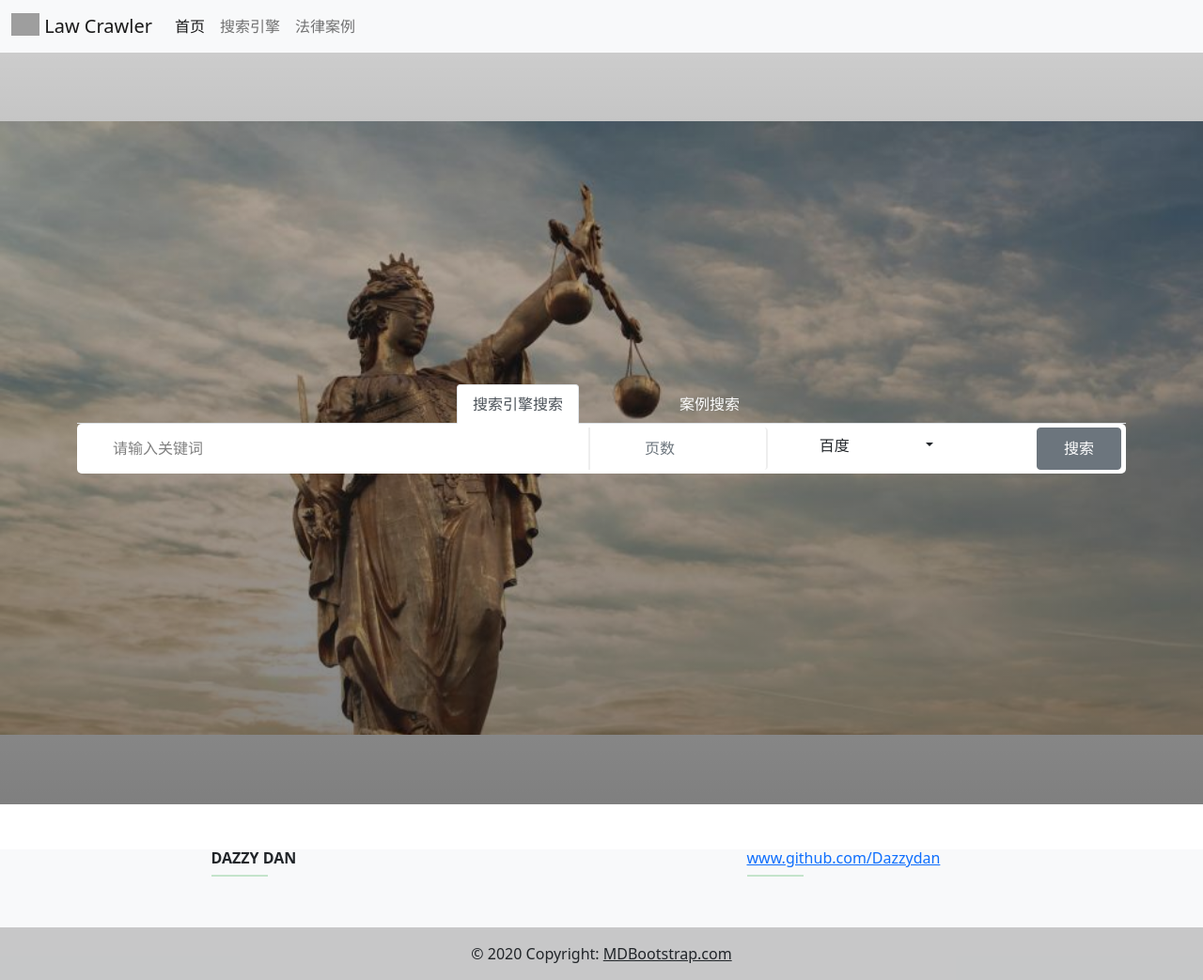
After one commit to DazzyDan/Law-crawler, a Flask app: template templates/homepage.html in a window 1280 px wide. The commit adds this page. Shown: the whole page at 94% size. Run offline with Flask 2, Linux system fonts and the light colour scheme; the template is opened without the code that fills it, so the values that code supplies are empty; some libraries are stand-ins or nearby versions; grey boxes are pictures that could not be loaded.

Commit message:
Beautify webpage

```diff
--- a/app.py
+++ b/app.py
@@ -12,7 +12,7 @@ app = Flask(__name__, template_folder="templates")
 
 @app.route("/")
 def index():
-    return "Hello World"
+    return render_template("homepage.html")
 
 
 @app.route("/search-web", methods=["GET", "POST"])
@@ -24,10 +24,11 @@ def search_wd():
     if request.method == "POST":
         search_wd = request.form["search_wd_input"]
         search_page = request.form["search_page"]
-        search_method = request.form.getlist("search_method")
+        search_method = request.form.getlist("case_chose")
         error = None
         print(search_wd)
         print(search_page)
+        print(search_method)
         if not search_wd:
             error = "search_wd is required."
         elif not search_page:
@@ -37,19 +38,21 @@ def search_wd():
 
         if error is None:
             for i in search_method:
-                if i == "baidu":
+                print(i)
+                if i == "百度":
                     baidu = Scrape_Baidu(search_wd, search_page)
                     baidu_dict = baidu.search()
                     time.sleep(1)
-                elif i == "sogou":
+                elif i == "搜狗":
                     sogou = Scrape_Sogou(search_wd, search_page)
                     sogou_dict = sogou.search()
                     time.sleep(1)
-                elif i == "wechat":
+                elif i == "微信":
                     wechat = Scrape_Wechat(search_wd, search_page)
                     wechat_dict = wechat.search()
             dict_concat = {**baidu_dict, **sogou_dict, **wechat_dict}
     return render_template("search_web.html", results=dict_concat)
+
 
 @app.route("/search-case", methods=["GET", "POST"])
 def search_case():
@@ -72,21 +75,23 @@ def search_case():
             error = "case type is required"
 
         if error is None:
-            #bashou
+            # bashou
             # for type in case_type:
-                # bashou = Crawl_Bashou(search_wd, search_page, type)
-                # bashou_list = bashou.search()
-                # time.sleep(3)
-            with codecs.open('wusong_new_case.json', 'r', 'utf-8') as data_file:
-                 wusong_list = json.load(data_file)
-            with codecs.open('bashou_new_case.json', 'r', 'utf-8') as data_file:
-                 bashou_list = json.load(data_file)
+            # bashou = Crawl_Bashou(search_wd, search_page, type)
+            # bashou_list = bashou.search()
+            # time.sleep(3)
+            with codecs.open("wusong_new_case.json", "r", "utf-8") as data_file:
+                wusong_list = json.load(data_file)
+            with codecs.open("bashou_new_case.json", "r", "utf-8") as data_file:
+                bashou_list = json.load(data_file)
 
             list_concat = bashou_list + wusong_list
-            #wusong
+            # wusong
             # wusong = Crawl_Wusong(search_wd, search_page)
             # wusong_list = bashou.search()
             # dict_concat = {**bashou_list, **wusong_list}
     return render_template("search_case.html", results=list_concat)
+
+
 if __name__ == "__main__":
     app.run(debug=True, host="0.0.0.0")
--- /dev/null
+++ b/templates/homepage.html
@@ -0,0 +1,301 @@
+<!doctype html>
+<html lang="zh">
+  <head>
+    <!-- Required meta tags -->
+    <meta charset="utf-8">
+    <meta name="viewport" content="width=device-width, initial-scale=1">
+
+    <!-- Bootstrap CSS -->
+    <link href="https://cdn.jsdelivr.net/npm/bootstrap@5.1.3/dist/css/bootstrap.min.css" rel="stylesheet" integrity="sha384-1BmE4kWBq78iYhFldvKuhfTAU6auU8tT94WrHftjDbrCEXSU1oBoqyl2QvZ6jIW3" crossorigin="anonymous">
+    <link rel="stylesheet" href="https://cdn.jsdelivr.net/npm/bootstrap-select@1.14.0-beta3/dist/css/bootstrap-select.min.css">
+    <style>
+        .search-bar {
+            background-image: linear-gradient( rgba(0,0,0,0.2), rgba(0, 0, 0, 0.5) ),url('/static/background.jpeg');
+            background-repeat: no-repeat;
+            background-position: center;
+            -webkit-background-size: 100%;
+            background-size: 100%;
+            height: 100vh;
+            display: flex;
+            justify-content: center;
+            align-items: center
+        }
+
+
+
+        .search {
+            background-color: #fff;
+            padding: 4px;
+            border-radius: 5px
+        }
+
+        .search-1 {
+            position: relative;
+            width: 100%
+        }
+
+        .search-1 input {
+            height: 45px;
+            border: none;
+            width: 100%;
+            padding-left: 34px;
+            padding-right: 10px;
+            border-right: 2px solid #eee
+        }
+
+        .search-1 input:focus {
+            border-color: none;
+            box-shadow: none;
+            outline: none
+        }
+
+        .search-1 i {
+            position: absolute;
+            top: 12px;
+            left: 5px;
+            font-size: 24px;
+            color: #eee
+        }
+
+        ::placeholder {
+            color: grey;
+            opacity: 1
+        }
+
+        .search-2 {
+            position: relative;
+            width: 100%
+        }
+
+        .search-select {
+            height: 45px;
+            border: none;
+            width: 100%;
+            padding-left: 18px;
+            padding-right: 100px
+        }
+
+        .search-select:focus {
+            border-color: none;
+            box-shadow: none;
+            outline: none
+        }
+
+
+        .search-btn {
+            position: absolute;
+            right: 1px;
+            top: 0px;
+
+            height: 45px;
+
+            width: 90px;
+            border-radius: 4px
+        }
+        .nav-tabs > li.active > button {
+            color: #3c5a78;
+            font-size: 16px;
+            margin-left:50px;
+            margin-right:40px;
+          }
+
+          .nav-tabs > li > button {
+            color: #fff;
+            margin-left:50px;
+            margin-right:40px;
+          }
+
+
+        @media (max-width:800px) {
+            .search-1 input {
+                border-right: none;
+                border-bottom: 1px solid #eee
+            }
+
+            .search-2 select {
+                padding-left: 34px
+            }
+
+            .search-2 button {
+                height: 37px;
+                top: 5px
+            }
+        }
+    </style>
+    <title>法律爬虫</title>
+    <link rel="icon" href="https://img.icons8.com/material-rounded/24/null/scales.png" type="image/icon type">
+    <link href="https://unpkg.com/gridjs/dist/theme/mermaid.min.css" rel="stylesheet" />
+    <link rel="stylesheet" href="https://cdn.jsdelivr.net/npm/@fortawesome/fontawesome-free@6.1.1/css/all.css">
+    <script src="https://ajax.googleapis.com/ajax/libs/jquery/3.6.1/jquery.min.js"></script>
+    <script src="https://cdn.jsdelivr.net/npm/@popperjs/core@2.11.6/dist/umd/popper.min.js" integrity="sha384-oBqDVmMz9ATKxIep9tiCxS/Z9fNfEXiDAYTujMAeBAsjFuCZSmKbSSUnQlmh/jp3" crossorigin="anonymous"></script>
+    <script src="https://cdn.jsdelivr.net/npm/bootstrap@5.1.3/dist/js/bootstrap.min.js" integrity="sha384-QJHtvGhmr9XOIpI6YVutG+2QOK9T+ZnN4kzFN1RtK3zEFEIsxhlmWl5/YESvpZ13" crossorigin="anonymous"></script>
+    <script src="https://cdn.jsdelivr.net/npm/bootstrap-select@1.14.0-beta3/dist/js/bootstrap-select.min.js"></script>
+
+
+  </head>
+  <body>
+    <!-- Navbar -->
+    <nav class="navbar navbar-expand-lg navbar-light bg-light">
+        <div class="container-fluid">
+          <a class="navbar-brand" href="/">
+            <img src="https://img.icons8.com/material-rounded/24/null/scales.png" alt="Logo" width="30" height="24" class="d-inline-block align-text-top">
+            Law Crawler
+          </a>
+          <button class="navbar-toggler" type="button" data-bs-toggle="collapse" data-bs-target="#navbarSupportedContent" aria-controls="navbarSupportedContent" aria-expanded="false" aria-label="Toggle navigation">
+            <span class="navbar-toggler-icon"></span>
+          </button>
+          <div class="collapse navbar-collapse" id="navbarSupportedContent">
+            <ul class="navbar-nav me-auto mb-2 mb-lg-0">
+              <li class="nav-item">
+                <a class="nav-link active" aria-current="page" href="/">首页</a>
+              </li>
+              <li class="nav-item">
+                <a class="nav-link" href="/search-web">搜索引擎</a>
+              </li>
+
+              <li class="nav-item">
+                <a class="nav-link" href="/search-case" tabindex="-1">法律案例</a>
+              </li>
+            </ul>
+          </div>
+        </div>
+    </nav>
+    <!-- Navbar -->
+
+    <!-- Search bar -->
+    <div class="search-bar">
+            <div class="container">
+                <!-- Search bar nav-->
+                <ul class="nav nav-tabs justify-content-center" id="myTab" role="tablist">
+                    <li class="nav-item" role="presentation">
+                      <button class="nav-link active" id="web-tab" data-bs-toggle="tab" data-bs-target="#web" type="button" role="tab" aria-controls="web" aria-selected="true">搜索引擎搜索</button>
+                    </li>
+                    <li class="nav-item" role="presentation">
+                      <button class="nav-link" id="case-tab" data-bs-toggle="tab" data-bs-target="#case" type="button" role="tab" aria-controls="case" aria-selected="false">案例搜索</button>
+                    </li>
+                </ul>
+                <!--Search bar nav-->
+                <div class="search">
+
+                    <div class="tab-content" id="myTabContent">
+                        <div class="tab-pane fade show active" id="web" role="tabpanel" aria-labelledby="web-tab">
+                            <form action="/search-web" method="POST">
+                                <div class="row">
+                                    <div class="col-md-6">
+                                        <div class="search-1">
+                                            <i class='bx bx-search-alt'></i>
+                                            <input type="text" placeholder="请输入关键词" name="search_wd_input" required>
+                                        </div>
+                                    </div>
+                                    <div class="col-md-2">
+                                        <div>
+                                            <div class="search-1">
+                                                <input type="number" class="form-control" name="search_page" placeholder="页数" required>
+                                            </div>
+                                        </div>
+                                    </div>
+                                    <div class="col-md-4">
+                                        <div>
+                                            <div class="search-2">
+                                                <select class="selectpicker search-select" name="case_chose" multiple data-width="75%">
+                                                    <option value="百度" selected>百度</option>
+                                                    <option value="搜狗">搜狗</option>
+                                                    <option value="微信">微信</option>
+                                                </select>
+                                                <button type="submit" class="search-btn btn btn-secondary">搜索</button>
+                                            </div>
+                                        </div>
+                                    </div>
+                                </div>
+                            </form>
+                        </div>
+                        <div class="tab-pane fade" id="case" role="tabpanel" aria-labelledby="case-tab">
+                            <form action="/search-case" method="POST">
+                                <div class="row">
+                                    <div class="col-md-6">
+                                        <div class="search-1">
+                                            <i class='bx bx-search-alt'></i>
+                                            <input type="text" placeholder="请输入关键词" name="search_wd_input" required>
+                                        </div>
+                                    </div>
+                                    <div class="col-md-2">
+                                        <div>
+                                            <div class="search-1">
+                                                <input type="number" class="form-control" name="search_page" placeholder="页数" required>
+                                            </div>
+                                        </div>
+                                    </div>
+                                    <div class="col-md-4">
+                                        <div>
+                                            <div class="search-2">
+                                                <select class="selectpicker search-select" name="case_chose" multiple data-width="75%">
+                                                    <option value="权威案例" selected>权威案例</option>
+                                                    <option value="高院案例">高院案例</option>
+                                                    <option value="普通案例">普通案例</option>
+                                                </select>
+                                                <button type="submit" class="search-btn btn btn-secondary">搜索</button>
+                                            </div>
+                                        </div>
+                                    </div>
+                                </div>
+                            </form>
+                        </div>
+                        <div class="tab-pane fade" id="contact" role="tabpanel" aria-labelledby="contact-tab">...</div>
+                    </div>
+
+
+                </div>
+            </div>
+
+    </div>
+
+    <!-- Search bar -->
+
+    <!-- Footer -->
+    <footer class="text-center text-lg-start text-dark bg-light">
+      <!-- Section: Links  -->
+      <section class="">
+        <div class="container text-center text-md-start mt-5">
+          <!-- Grid row -->
+            <div class="row mt-3">
+                <!-- Grid column -->
+                <div class="col-md-3 col-lg-4 col-xl-3 mx-auto mb-4">
+                <!-- Content -->
+                    <h6 class="text-uppercase fw-bold">Dazzy DAN</h6>
+                    <hr
+                    class="mb-4 mt-0 d-inline-block mx-auto"
+                    style="width: 60px; background-color: #2aa33f; height: 2px"
+                    />
+                </div>
+                <!-- Grid column -->
+                <!-- Grid column -->
+                <div class="col-md-3 col-lg-4 col-xl-3 mx-auto mb-4">
+                    <!-- Content -->
+                        <h6 ><a href="https://www.github.com/Dazzydan">www.github.com/Dazzydan</a></h6>
+                        <hr
+                        class="mb-4 mt-0 d-inline-block mx-auto"
+                        style="width: 60px; background-color: #2aa33f; height: 2px"
+                        />
+                    </div>
+                    <!-- Grid column -->
+            </div>
+          <!-- Grid row -->
+        </div>
+      </section>
+      <!-- Section: Links  -->
+
+      <!-- Copyright -->
+      <div
+           class="text-center p-3"
+           style="background-color: rgba(0, 0, 0, 0.2)"
+           >
+        © 2020 Copyright:
+        <a class="text-dark" href="https://mdbootstrap.com/"
+           >MDBootstrap.com</a
+          >
+      </div>
+      <!-- Copyright -->
+    </footer>
+    <!-- Footer -->
+  </body>
+</html>
```
Also changed, not shown: templates/search_case.html (+76 -24 lines), templates/search_web.html (+86 -36 lines), static/background.jpeg (added).
